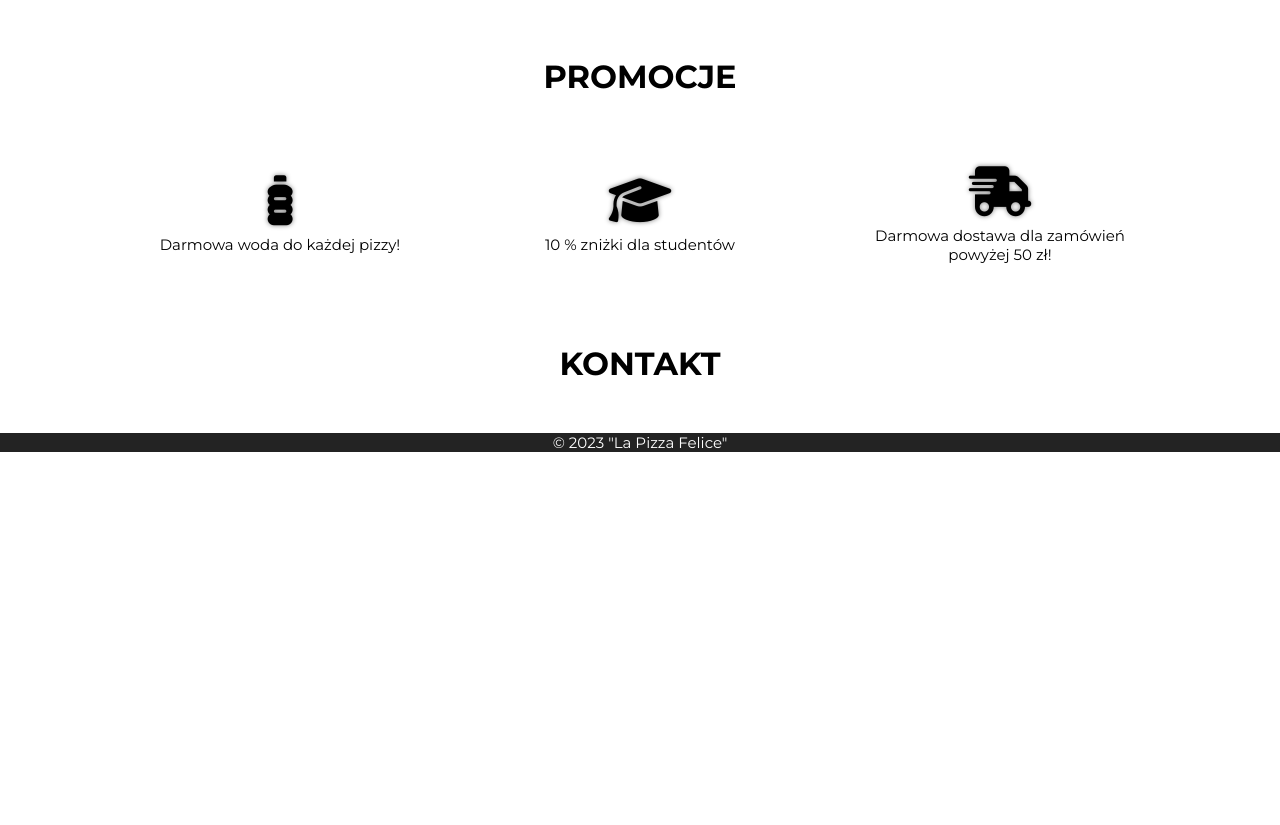
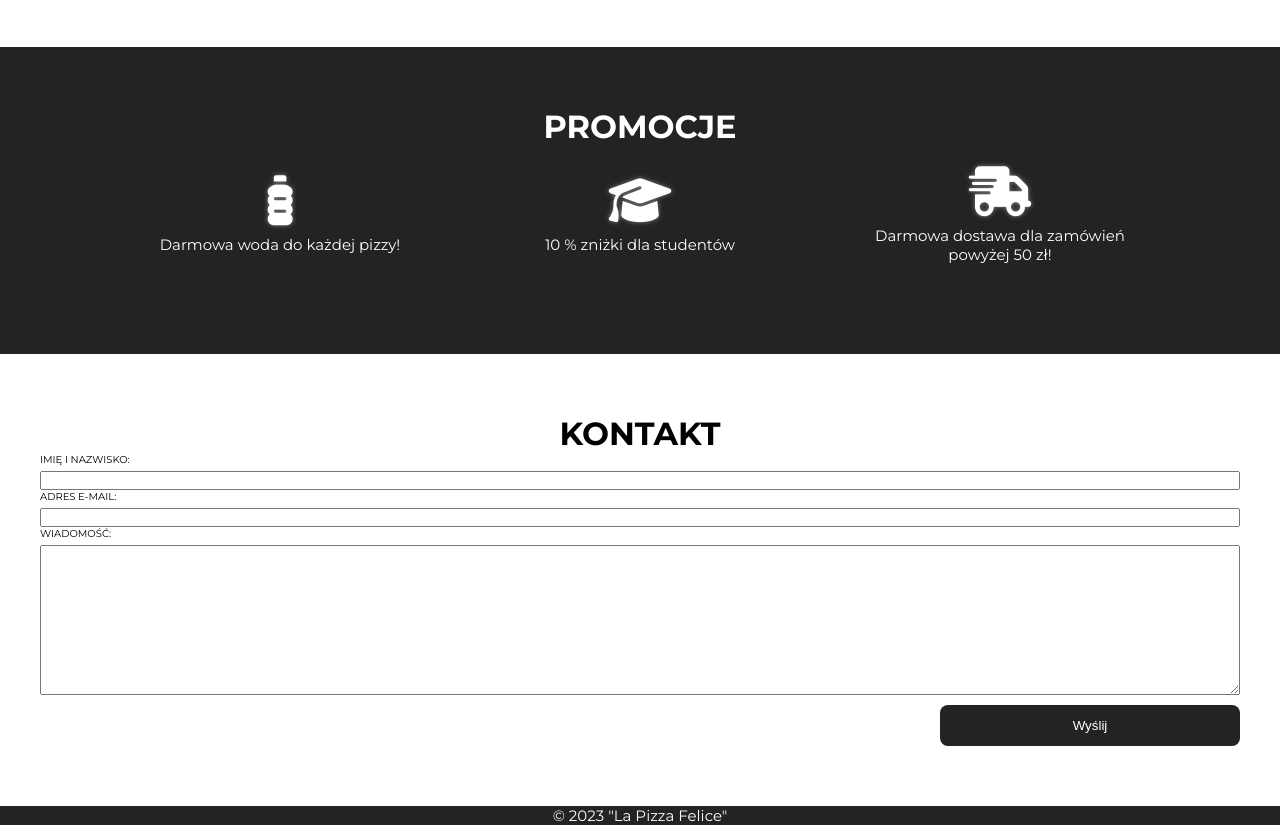
Before and after one commit to BlackMattdev/Pizzeria, a website: page index.html in a window 1280 px wide. Shown: the part 1657-2482 px from the top of the page. Before the commit the page ends 2109 px from the top, so only its background shows below. Drawn offline with Linux system fonts and the light colour scheme; a web font is replaced by a local one.

Commit message:
Create html and css code for contact

```diff
--- a/index.html
+++ b/index.html
@@ -48,7 +48,7 @@
     </header>
 
     <main>
-        <section class="aboutus" id="aboutus">
+        <section class="aboutus section-padding" id="aboutus">
             <div class="wrapper">
 
                 <h2 class="section-heading">O nas</h2>
@@ -93,7 +93,7 @@
             </div>
         </section>
 
-        <section class="promotion" id="promotion">
+        <section class="promotion section-padding section-dark" id="promotion">
             <div class="wrapper">
 
                 <h2 class="section-heading">Promocje</h2>
@@ -118,13 +118,30 @@
         </section>
 
 
-        <section class="contact" id="contact">
+        <section class="contact section-padding" id="contact">
             <div class="wrapper">
                 <h2 class="section-heading">Kontakt</h2>
+                <form class="contact__form">
+
+                    <div class="contact__form-top">
+                        <label for="name" class="contact__form-label">Imię i nazwisko:</label>
+                        <input type="text" class="contact__form-input" id="name">
+
+                        <label for="email" class="contact__form-label">Adres e-mail:</label>
+                        <input type="text" class="contact__form-input" id="email">
+                    </div>
+
+
+                    <label for="msg" class="contact__form-label">Wiadomość:</label>
+                    <textarea name="msg" class="contact__form-textarea"></textarea>
+
+                    <button type="submit" class="contact__form-btn">Wyślij</button>
+                </form>
             </div>
         </section>
     </main>
-    <footer class="footer">
+
+    <footer class="footer section-dark">
     <p class="footer__bottom-text">© <span class="footer__year"></span> "La Pizza Felice"</p>
 </footer>
 
--- a/src/sass/main.scss
+++ b/src/sass/main.scss
@@ -160,8 +160,6 @@ a {
 // PROMOTION
 
 .promotion {
-
-
 	&__box {
 		display: flex;
 		flex-direction: column;
@@ -173,10 +171,51 @@ a {
 			padding: 1rem;
 			font-size: 5rem;
 			text-shadow: 0 0 5px #808080;
-
 		}
 		&-text {
 			font-size: 1.5rem;
+		}
+	}
+}
+
+// CONTACT
+
+.contact {
+	position: relative;
+	overflow: hidden;
+	.white-block-left {
+		background-color: red;
+	}
+	&__form,
+	&__form-top {
+		display: flex;
+		flex-direction: column;
+	}
+	&__form-label {
+		margin-bottom: 0.5em;
+		text-transform: uppercase;
+	}
+
+	&__form-textarea {
+		min-width: 100%;
+		width: 100%;
+		min-height: 150px;
+	}
+	&__form-btn {
+		align-self: flex-end;
+		margin-top: 10px;
+		padding: 1em;
+		width: 100%;
+		max-width: 300px;
+		border: none;
+		border-radius: 8px;
+		background-color: $darkgray;
+		color: $white;
+		transition: background-color 0.3s, color 0.3s;
+		cursor: pointer;
+		&:hover {
+			background-color: $gray;
+			color: $darkgray;
 		}
 	}
 }
--- a/src/sass/utilities/_colors.scss
+++ b/src/sass/utilities/_colors.scss
@@ -1,4 +1,5 @@
 $white: #fff;
+$gray: #cfcfcf;
 $darkgray: rgb(35, 35, 35);
 $green: #27eb04;
 $darkgreen: #224e1a;
--- a/src/sass/utilities/_components.scss
+++ b/src/sass/utilities/_components.scss
@@ -1,3 +1,5 @@
+@use 'colors' as *;
+
 .wrapper {
 	margin: 0 auto;
 	width: 100%;
@@ -6,8 +8,16 @@
 
 .section-heading {
 	position: relative;
-	margin: 50px auto;
 	font-size: 3.2rem;
 	text-align: center;
 	text-transform: uppercase;
 }
+
+.section-padding {
+	padding: 6em 2em;
+}
+
+.section-dark {
+	background-color: $darkgray;
+	color: $white;
+}
```
Also changed, not shown: dist/css/main.min.css, 2 other files.
